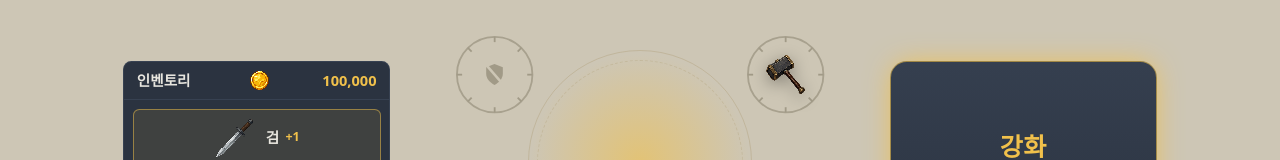
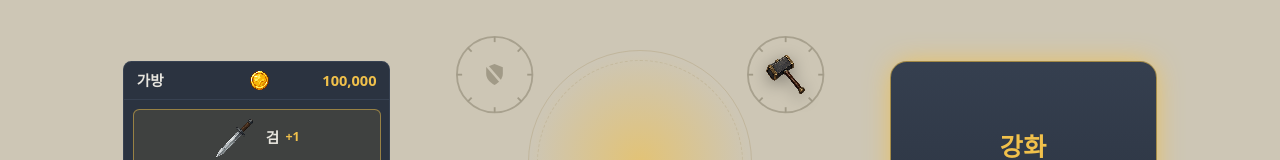
Before and after one commit to nelta9x/enchant-game, a React (Vite) app: page / in a window 1280 px wide. Shown: the part 248-408 px from the top of the page. Built offline with nearby package versions, Linux system fonts and the light colour scheme.

Commit message:
i18n: 인벤토리 표시명을 한국어에서 '가방'으로 (영어는 Inventory 유지)

```diff
--- a/src/i18n/locales/ko.ts
+++ b/src/i18n/locales/ko.ts
@@ -33,8 +33,8 @@ export const ko = {
   'sword.none': '검 없음',
   'sword.maxLevel': '최종 단계',
 
-  // 인벤토리
-  'inventory.title': '인벤토리',
+  // 인벤토리(표시명은 '가방' — 영어는 Inventory 유지)
+  'inventory.title': '가방',
 
   // 최고 도달 강화 게이지(상단바) — "최고 기록 [검 아이콘] +N" 라벨. 목표(+N/최고)는 hover/탭 카드에만 둔다.
   'record.best': '최고 기록',
```
